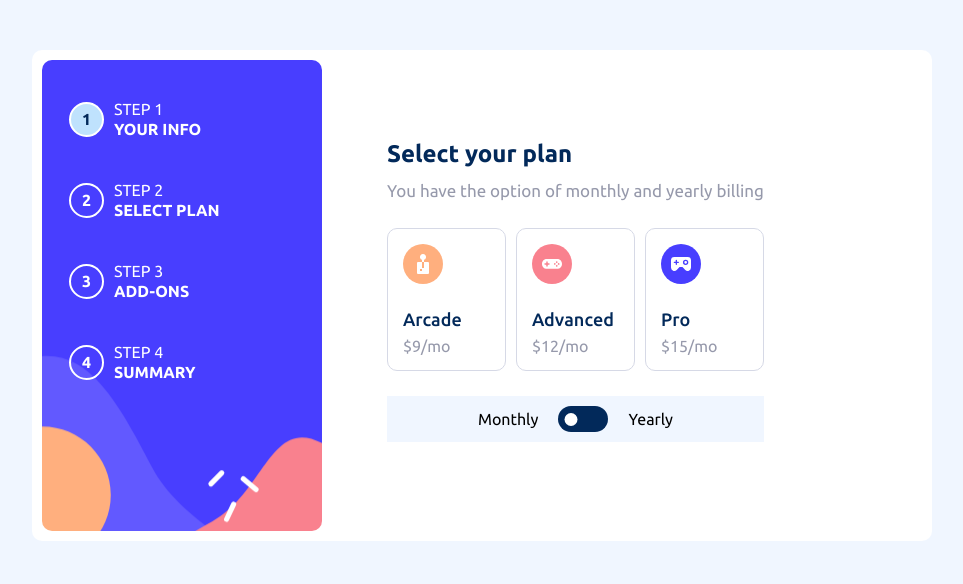
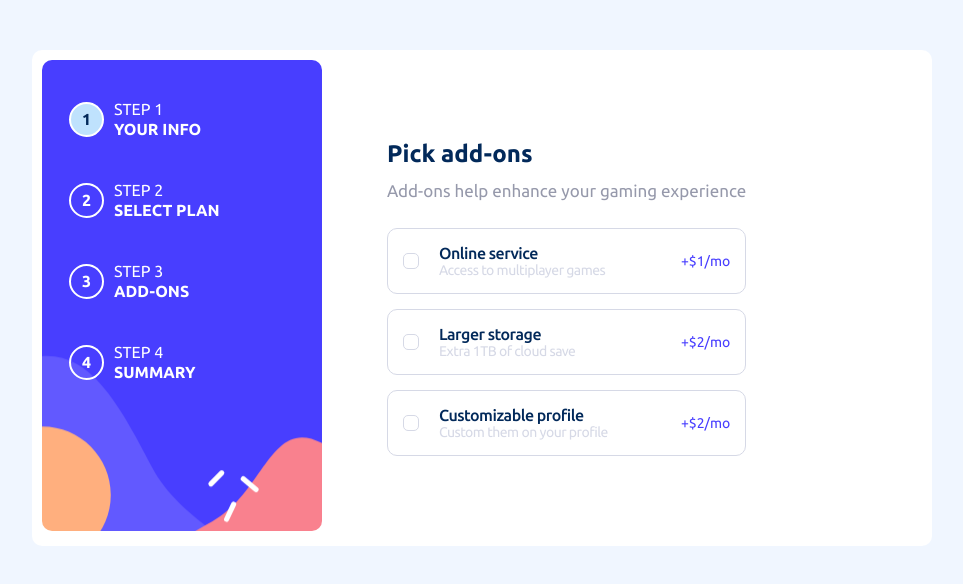
Before and after one commit to Ezmad-Ze/multi_step_form, a React (Vite) app: page / in a window 1280 px wide. Shown: the top 584 px of the page, without its empty margins (158-1121 px from the left). Built offline with nearby package versions, Linux system fonts and the light colour scheme.

Commit message:
Creating Form Three

```diff
--- a/src/App.tsx
+++ b/src/App.tsx
@@ -1,17 +1,28 @@
-import React from "react";
+import React, { useState } from "react";
 import "./App.scss";
 import Form_One from "./components/Form_One";
+import Form_Three from "./components/Form_Three";
 import Form_Two from "./components/Form_Two";
 import Left_Component from "./components/Left_Component";
+import { checkboxType } from "./Model";
 
 const App = () => {
+  const [time, setTime] = useState("monthly");
+  const [checkedValues, setCheckedValues] = useState<checkboxType[]>([]);
+  console.log(checkedValues);
+
   return (
     <div className="container">
       <Left_Component />
-      <form className="form">
+      <div className="form">
         {/* <Form_One /> */}
-        <Form_Two />
-      </form>
+        {/* <Form_Two time={time} setTime={setTime} /> */}
+        <Form_Three
+          time={time}
+          checkedValues={checkedValues}
+          setCheckedValues={setCheckedValues}
+        />
+      </div>
     </div>
   );
 };
--- a/src/Model.ts
+++ b/src/Model.ts
@@ -79,3 +79,64 @@ export let button_list: buttonType[] = [
     plan_time: "yearly",
   },
 ];
+
+//checkbox type
+export type checkboxType = {
+  id: number;
+  title: string;
+  subtitle: string;
+  price: number;
+  timeline: "yearly" | "monthly";
+  checked: boolean;
+};
+
+export let checkbox_list: checkboxType[] = [
+  {
+    id: 1,
+    title: "Online service",
+    subtitle: " Access to multiplayer games",
+    price: 10,
+    timeline: "yearly",
+    checked: false,
+  },
+  {
+    id: 2,
+    title: "Larger storage",
+    subtitle: "Extra 1TB of cloud save",
+    price: 20,
+    timeline: "yearly",
+    checked: false,
+  },
+  {
+    id: 3,
+    title: "Customizable profile",
+    subtitle: "Custom them on your profile",
+    price: 20,
+    timeline: "yearly",
+    checked: false,
+  },
+  {
+    id: 4,
+    title: "Online service",
+    subtitle: " Access to multiplayer games",
+    price: 1,
+    timeline: "monthly",
+    checked: false,
+  },
+  {
+    id: 5,
+    title: "Larger storage",
+    subtitle: "Extra 1TB of cloud save",
+    price: 2,
+    timeline: "monthly",
+    checked: false,
+  },
+  {
+    id: 6,
+    title: "Customizable profile",
+    subtitle: "Custom them on your profile",
+    price: 2,
+    timeline: "monthly",
+    checked: false,
+  },
+];
--- a/src/components/Button_Wrapper.scss
+++ b/src/components/Button_Wrapper.scss
@@ -1,5 +1,20 @@
 @use "../style/index" as *;
 
+.wrapper {
+  width: 100%;
+}
+#radio {
+  opacity: 0;
+  position: fixed;
+  width: 0;
+}
+:checked + .buttonContainer {
+  background-color: var(--magnolia);
+  border: rem(1) solid var(--purplish-blue);
+}
+:checked + .buttonContainer + .buttonContainer__right--name {
+  background-color: var(--magnolia);
+}
 .buttonContainer {
   display: flex;
   gap: 4%;
@@ -8,7 +23,8 @@
   border-radius: rem(10);
   border: rem(1) solid var(--light-gray);
   background-color: var(--white);
-  @include breakpoint(medium){
+  cursor: pointer;
+  @include breakpoint(medium) {
     flex-direction: column;
     max-width: rem(300);
     gap: rem(25);
@@ -17,6 +33,13 @@
   &:hover {
     border: rem(1) solid var(--purplish-blue);
   }
+  &:focus {
+    border: rem(1) solid var(--purplish-blue);
+  }
+  &:active {
+    border: rem(1) solid var(--purplish-blue);
+  }
+
   &__image {
     align-self: flex-start;
   }
@@ -24,26 +47,25 @@
     display: flex;
     flex-direction: column;
     gap: rem(7);
-    background-color: var(--white);
     align-items: start;
     justify-content: start;
 
     &--name {
-      background-color: var(--white);
+      background-color: transparent;
       font-size: rem(18);
       font-weight: var(--font-medium);
       color: var(--marine-blue);
     }
     &--price {
-      background-color: var(--white);
+      background-color: transparent;
       color: var(--cool-gray);
       font-size: rem(16);
     }
     &--time--active {
-      background-color: var(--white);
+      background-color: transparent;
       color: var(--marine-blue);
       font-size: rem(14);
-      @include breakpoint(medium){
+      @include breakpoint(medium) {
         font-size: rem(12);
       }
     }
--- a/src/components/Button_Wrapper.tsx
+++ b/src/components/Button_Wrapper.tsx
@@ -6,15 +6,18 @@ interface props {
   name: string;
   time: string;
   price: number;
+  handleClick: (price: number) => void;
 }
 
-const Button_Wrapper = ({ url, name, time, price }: props) => {
+const Button_Wrapper = ({ url, name, time, price, handleClick }: props) => {
   const checkTimeline = (timeline: string): string => {
     if (timeline === "yearly") return "yr";
     return "mo";
   };
   return (
-    <button className="buttonContainer">
+    <label className="wrapper">
+      <input type="radio" name="radio" id="radio" />
+      <div className="buttonContainer" onClick={() => handleClick(price)}>
         <img src={url} alt={name} className="buttonContainer__image" />
         <div className="buttonContainer__right">
           <h3 className="buttonContainer__right--name">{name}</h3>
@@ -31,7 +34,8 @@ const Button_Wrapper = ({ url, name, time, price }: props) => {
             2 months free
           </p>
         </div>
-    </button>
+      </div>
+    </label>
   );
 };
 
--- /dev/null
+++ b/src/components/Checkbox_Wrapper.scss
@@ -0,0 +1,65 @@
+@use "../style/index" as *;
+
+#check {
+  opacity: 0;
+  position: fixed;
+  width: 0;
+}
+:checked ~ .checkboxContainer {
+  background-color: var(--magnolia);
+  border: rem(1) solid var(--purplish-blue);
+}
+:checked ~ .checkboxContainer .checkboxContainer__check--square {
+  background-color: var(--purplish-blue);
+}
+
+.checkboxContainer {
+  display: flex;
+  flex-direction: row;
+  align-items: center;
+  justify-content: space-between;
+  width: 100%;
+  border: rem(1) solid var(--light-gray);
+  border-radius: rem(10);
+  padding: rem(15);
+  &__check {
+    display: flex;
+    flex-direction: row;
+    gap: rem(20);
+    &--square {
+      display: flex;
+      align-self: center;
+      width: rem(16);
+      height: rem(16);
+      border: rem(1) solid var(--light-gray);
+      border-radius: rem(5);
+      img {
+        width: 90%;
+        margin: 0 auto;
+      }
+    }
+    &--label {
+      display: flex;
+      flex-direction: column;
+      &--title {
+        background-color: transparent;
+        font-weight: var(--font-medium);
+        font-size: rem(16);
+        letter-spacing: -0.5px;
+        color: var(--marine-blue);
+      }
+      &--subtitle {
+        background-color: transparent;
+        font-weight: var(--font-normal);
+        font-size: rem(14);
+        letter-spacing: -0.5px;
+        color: var(--light-gray);
+      }
+    }
+  }
+  &__price {
+    background-color: transparent;
+    font-size: rem(14);
+    color: var(--purplish-blue);
+  }
+}
--- /dev/null
+++ b/src/components/Checkbox_Wrapper.tsx
@@ -0,0 +1,57 @@
+import React, { useState } from "react";
+import "./Checkbox_Wrapper.scss";
+
+interface props {
+  id: number;
+  title: string;
+  subtitle: string;
+  price: number;
+  timeline: string;
+  handleOnChange: (pos: number) => void;
+}
+
+const Checkbox_Wrapper = ({
+  id,
+  title,
+  subtitle,
+  price,
+  timeline,
+  handleOnChange,
+}: props) => {
+  const checkTimeline = (timeline: string): string => {
+    if (timeline === "yearly") return "yr";
+    return "mo";
+  };
+  return (
+    <label className="check--label">
+      {/* <div className="checkboxContainer__check"> */}
+      <input
+        type="checkbox"
+        name="check"
+        id="check"
+        onChange={() => handleOnChange(id)}
+      />
+      <div className="checkboxContainer">
+        <div className="checkboxContainer__check">
+          <div className="checkboxContainer__check--square">
+            <img src="src/assets/icon-checkmark.svg" alt="checkmark" />
+          </div>
+          <div className="checkboxContainer__check--label">
+            <h2 className="checkboxContainer__check--label--title">{title}</h2>
+            <p className="checkboxContainer__check--label--subtitle">
+              {subtitle}
+            </p>
+          </div>
+        </div>
+
+        {/* </div> */}
+
+        <span className="checkboxContainer__price">
+          +${price}/{checkTimeline(timeline)}
+        </span>
+      </div>
+    </label>
+  );
+};
+
+export default Checkbox_Wrapper;
--- /dev/null
+++ b/src/components/Form_Three.scss
@@ -0,0 +1,11 @@
+@use "../style/index" as *;
+
+.checkbox{
+    display: flex;
+    flex-direction: column;
+    margin-top: rem(20);
+    gap: rem(15);
+    @include breakpoint(medium){
+        margin-top: rem(25);
+    }
+}
--- /dev/null
+++ b/src/components/Form_Three.tsx
@@ -0,0 +1,60 @@
+import React, { useEffect, useState } from "react";
+import Checkbox_Wrapper from "./Checkbox_Wrapper";
+import { checkboxType, checkbox_list } from "../Model";
+import "./Form_Three.scss";
+import Form_Wrapper from "./Form_Wrapper";
+import Title from "./Title";
+
+interface props {
+  time: string;
+  checkedValues: checkboxType[];
+  setCheckedValues: React.Dispatch<React.SetStateAction<checkboxType[]>>;
+}
+
+const Form_Three = ({ time, checkedValues, setCheckedValues }: props) => {
+  const [checkedState, setCheckedState] = useState(checkbox_list);
+
+  let arr: checkboxType[] = [];
+  const handleOnChange = (position: number) => {
+    const updatedCheckedState = checkedState.map((item) =>
+      item.id === position
+        ? { ...item, checked: !item.checked }
+        : { ...item, checked: item.checked }
+    );
+
+    setCheckedState(updatedCheckedState);
+  };
+
+  useEffect(() => {
+    checkedState.map((item) => {
+      item.checked === true && item.timeline === time && arr.push(item);
+    });
+    setCheckedValues(arr);
+  }, [checkedState]);
+
+  return (
+    <Form_Wrapper>
+      <Title
+        title="Pick add-ons"
+        paragraph="Add-ons help enhance your gaming experience"
+      />
+      <div className="checkbox">
+        {checkbox_list
+          .filter((checkbox) => checkbox.timeline === time)
+          .map((filteredcheckbox) => (
+            <Checkbox_Wrapper
+              key={filteredcheckbox.id}
+              id={filteredcheckbox.id}
+              title={filteredcheckbox.title}
+              subtitle={filteredcheckbox.subtitle}
+              price={filteredcheckbox.price}
+              timeline={filteredcheckbox.timeline}
+              handleOnChange={handleOnChange}
+            />
+          ))}
+      </div>
+    </Form_Wrapper>
+  );
+};
+
+export default Form_Three;
--- a/src/components/Form_Two.scss
+++ b/src/components/Form_Two.scss
@@ -26,3 +26,10 @@
     background-color: var(--magnolia);
   }
 }
+.time{
+  font-weight: var(--font-medium);
+  color: var(--cool-gray);
+}
+.time-active{
+  color: var(--marine-blue);
+}
--- a/src/components/Form_Two.tsx
+++ b/src/components/Form_Two.tsx
@@ -6,18 +6,25 @@ import Form_Wrapper from "./Form_Wrapper";
 import Title from "./Title";
 import Switch from "react-switch";
 
+interface props {
+  time: string;
+  setTime: React.Dispatch<React.SetStateAction<string>>;
+}
 
-const Form_Two = () => {
-  const [time, setTime] = useState("monthly")
-  // const time: string = "monthly";
+const Form_Two = ({ time, setTime }: props) => {
   const changeTime = (): boolean => {
-    if (time === "yearly"){
-      setTime("monthly")
+    if (time === "yearly") {
+      setTime("monthly");
       return false;
     }
-    setTime("yearly")
+    setTime("yearly");
     return true;
   };
+
+  const handleClick = (price: number): void => {
+    console.log(price);
+  };
+
   return (
     <Form_Wrapper>
       <Title
@@ -34,12 +41,15 @@ const Form_Two = () => {
               name={filteredButton.plan_name}
               price={filteredButton.plan_price}
               time={filteredButton.plan_time}
+              handleClick={handleClick}
             />
           ))}
       </div>
       <div className="switch">
         <div className="switch__container">
-          <label>Monthly</label>
+          <label className={`time ${time === "monthly" && "time-active"}`}>
+            Monthly
+          </label>
           <Switch
             onChange={changeTime}
             checked={time === "yearly"}
@@ -52,10 +62,12 @@ const Form_Two = () => {
             width={50}
             uncheckedIcon={false}
             checkedIcon={false}
-            className = "switch__container--switcher"
-            // borderRadius={6}
+            className="switch__container--switcher"
+            aria-labelledby="switch-label"
           />
-          <label>Yearly</label>
+          <label className={`time ${time === "yearly" && "time-active"}`}>
+            Yearly
+          </label>
         </div>
       </div>
     </Form_Wrapper>
```
Lines whose indentation alone changed are shown as unchanged.
